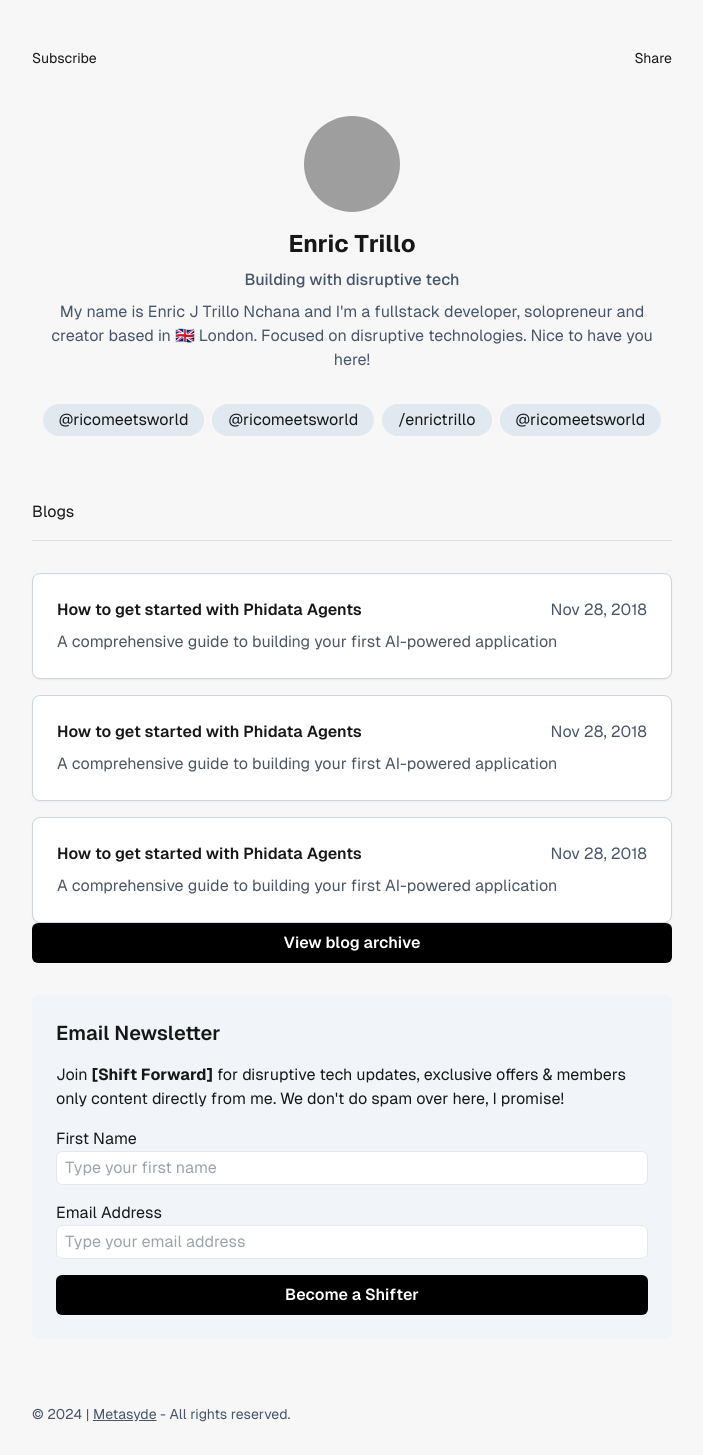
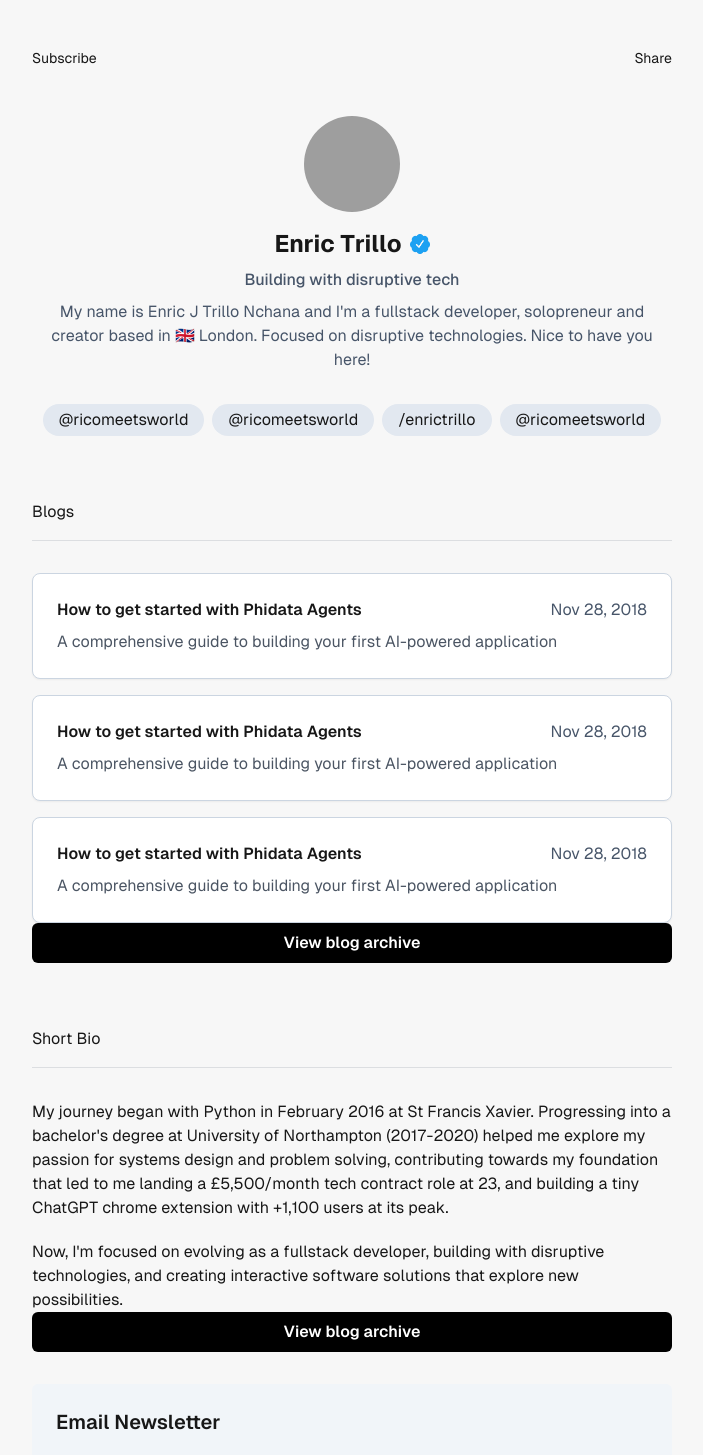
Before and after one commit to ricomeetsworld/portfolio2025, a Next.js app: page / in a window 1280 px wide. Shown: the top 1455 px of the page, without its empty margins (288-991 px from the left). Built offline with nearby package versions, Linux system fonts and the light colour scheme; grey boxes are pictures that could not be loaded.

Commit message:
update: added twitter badge

```diff
--- a/app/page.tsx
+++ b/app/page.tsx
@@ -1,5 +1,6 @@
 import Link from "next/link";
 import { BlogCard } from "./components/blog-card";
+import Image from "next/image";
 
 export default function Home() {
   return (
@@ -12,7 +13,16 @@ export default function Home() {
         <div id="hero" className="flex flex-col items-center space-y-4 text-center">
           <span className="relative flex shrink-0 overflow-hidden rounded-full w-24 h-24"><img className="aspect-square h-full w-full" alt="Profile Picture" src="https://v0.dev/placeholder.svg" /></span>
           <div className="space-y-2">
-            <h1 className="text-2xl font-bold">Enric Trillo</h1>
+            <div className="flex justify-center items-center gap-2">
+              <h1 className="text-2xl font-bold">Enric Trillo</h1>
+              <Image
+                src={"/images/twitter-badge.png"}
+                alt=""
+                width={20}
+                height={20}
+                className="w-5 h-5"
+              />
+            </div>
             <p className="font-medium text-muted-foreground">Building with disruptive tech</p>
             <p className="text-muted-foreground">My name is Enric J Trillo Nchana and I'm a fullstack developer, solopreneur and creator based in 🇬🇧 London. Focused on disruptive technologies. Nice to have you here!</p>
           </div>
@@ -26,8 +36,8 @@ export default function Home() {
         <div className="">
           <h3 className="mb-8 mt-16 text-base border-b border-slate-600/15 pb-4">Blogs</h3>
           <div className=" space-y-4">
-            {Array(3).fill({ title: "How to get started with Phidata Agents" }).map((p) => (
-              <div className="border relative duration-300 transition-all border-slate-300 rounded-lg hover:border-indigo-200 bg-white group hover:cursor-pointer shadow-sm hover:shadow-md">
+            {Array(3).fill({ title: "How to get started with Phidata Agents" }).map((p, idx) => (
+              <div key={idx} className="border relative duration-300 transition-all border-slate-300 rounded-lg hover:border-indigo-200 bg-white group hover:cursor-pointer shadow-sm hover:shadow-md">
                 {/* <span className="absolute inset-0" aria-hidden></span> */}
                 <div className="p-6 pb-2 flex justify-between">
                   <h3 className="font-semibold group-hover:text-indigo-600">{p.title}</h3>
@@ -37,6 +47,14 @@ export default function Home() {
               </div>
             ))}
           </div>
+          <button
+            className="bg-black hover:bg-opacity-80 transition-colors duration-300 w-full py-2 font-semibold text-white rounded-md"
+          >View blog archive</button>
+        </div>
+        <div className="">
+          <h3 className="mb-8 mt-16 text-base border-b border-slate-600/15 pb-4">Short Bio</h3>
+          <p className="mb-5">My journey began with Python in February 2016 at St Francis Xavier. Progressing into a bachelor's degree at University of Northampton (2017-2020) helped me explore my passion for systems design and problem solving, contributing towards my foundation that led to me landing a £5,500/month tech contract role at 23, and building a tiny ChatGPT chrome extension with +1,100 users at its peak.</p>
+          <p>Now, I'm focused on evolving as a fullstack developer, building with disruptive technologies, and creating interactive software solutions that explore new possibilities.</p>
           <button
             className="bg-black hover:bg-opacity-80 transition-colors duration-300 w-full py-2 font-semibold text-white rounded-md"
           >View blog archive</button>
```
Also changed, not shown: public/images/twitter-badge.png (added).
